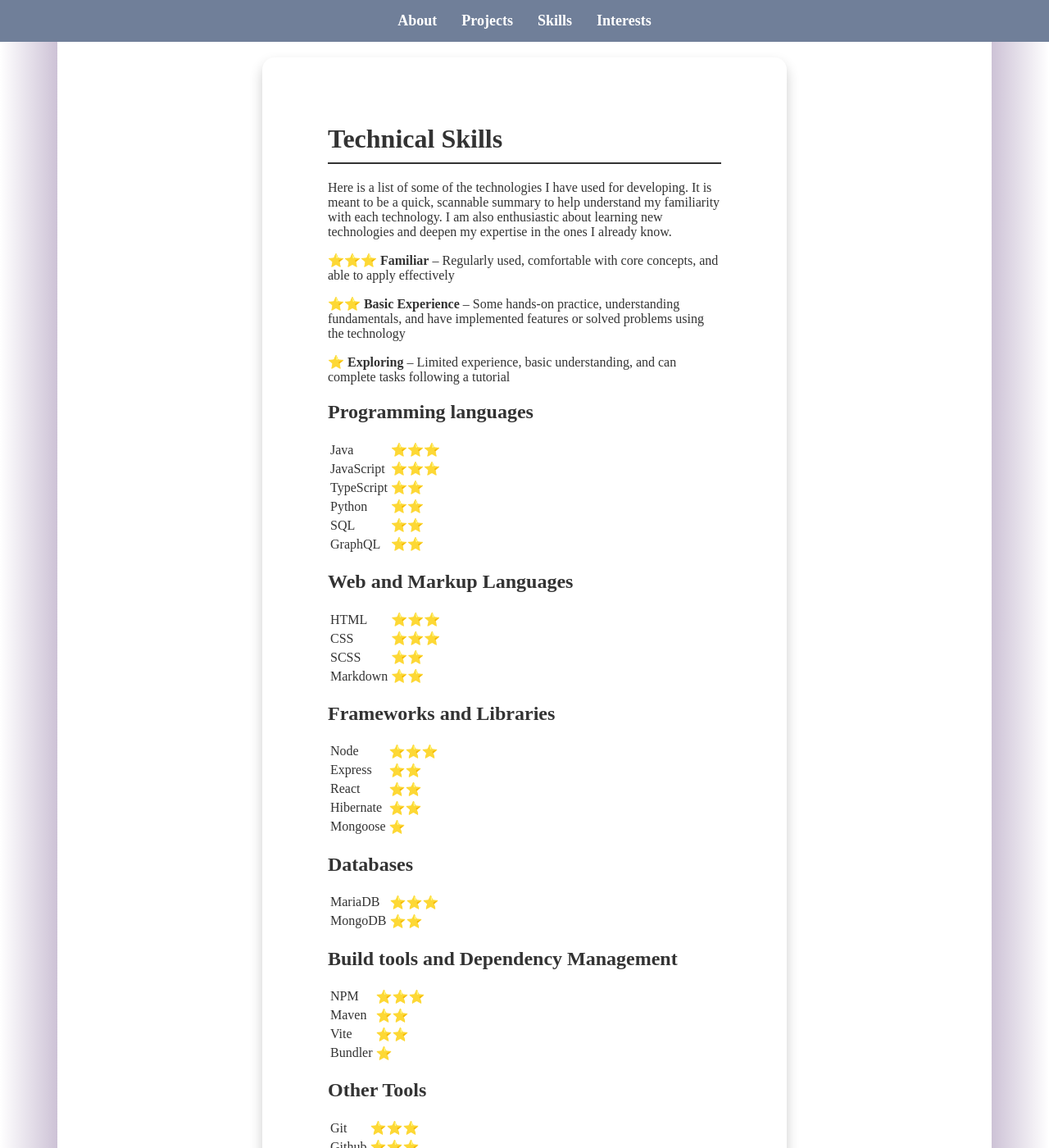
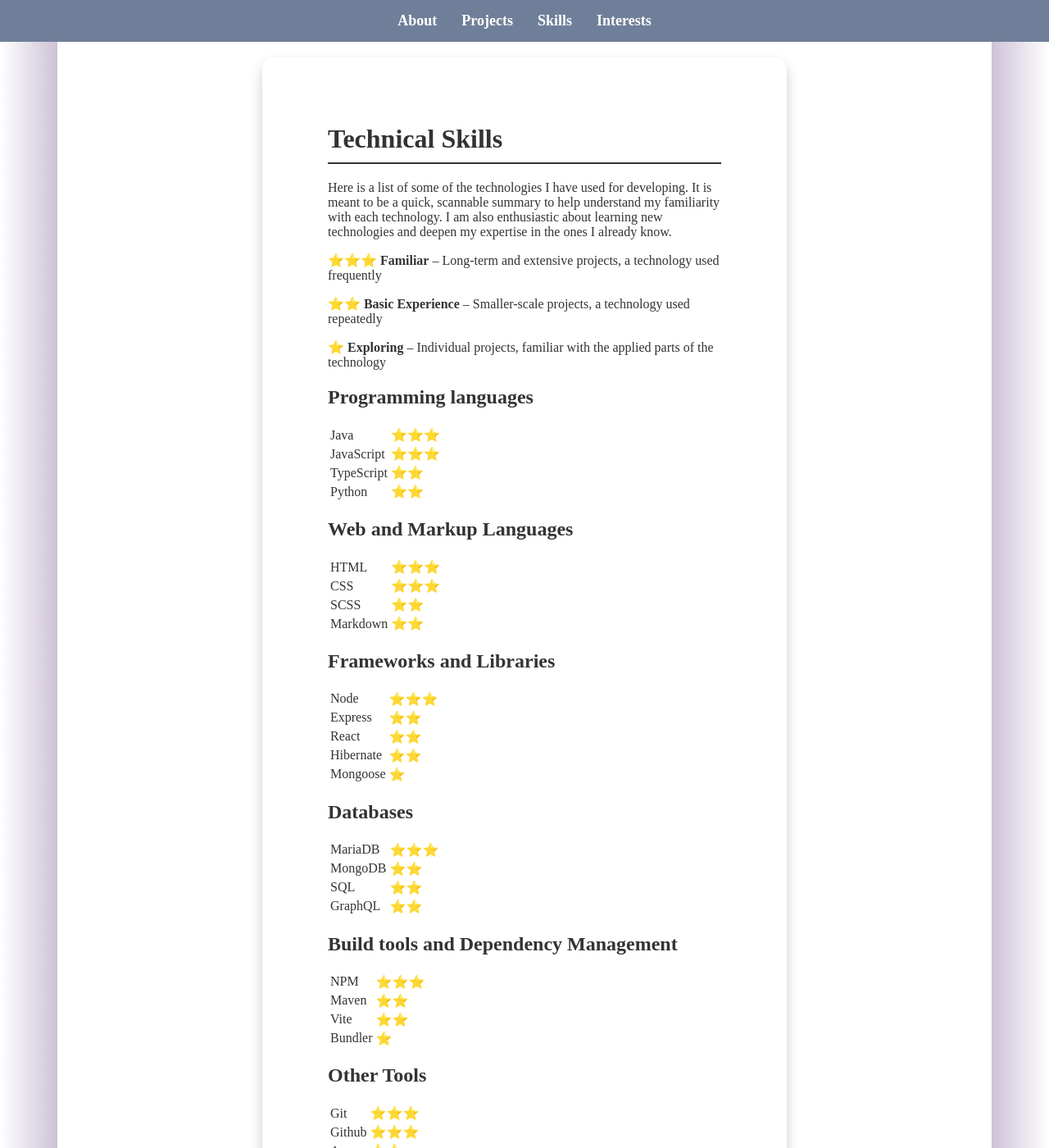
Before and after one commit to KPkoodit/KPkoodit.github.io, a Jekyll site: the page built from _skills/technicalSkills.md, in a window 1280 px wide and 1400 px high. Shown: the whole window at 82% size. Built offline with Jekyll 4.4.1, drawn with Linux system fonts in a browser that asks for light colours.

Commit message:
content update

```diff
--- a/_skills/technicalSkills.md
+++ b/_skills/technicalSkills.md
@@ -6,11 +6,11 @@
 
 Here is a list of some of the technologies I have used for developing. It is meant to be a quick, scannable summary to help understand my familiarity with each technology. I am also enthusiastic about learning new technologies and deepen my expertise in the ones I already know.
 
-⭐⭐⭐ **Familiar** – Regularly used, comfortable with core concepts, and able to apply effectively
+⭐⭐⭐ **Familiar** – Long-term and extensive projects, a technology used frequently
 
-⭐⭐ **Basic Experience** – Some hands-on practice, understanding fundamentals, and have implemented features or solved problems using the technology
+⭐⭐ **Basic Experience** – Smaller-scale projects, a technology used repeatedly
 
-⭐ **Exploring** – Limited experience, basic understanding, and can complete tasks following a tutorial
+⭐ **Exploring** – Individual projects, familiar with the applied parts of the technology
 
 ## Programming languages
 
--- a/index.html
+++ b/index.html
@@ -9,7 +9,7 @@
     <p>Hello! My name is Katja and I am a software developer student close to graduation.
       On this website, I showcase projects I have worked on during my studies and what I have learned from them.
       I also provide a brief overview of my technical skills and interests related to the IT field.
-      Currently working on my thesis, which focuses on generating images using open-source AI tools.</p>
+      Currently I'm working on my thesis, which focuses on generating images using open-source AI tools.</p>
   </section>
 
   <section id="projects">
```
Also changed, not shown: other parts of _skills/technicalSkills.md (+2 -2 lines).
